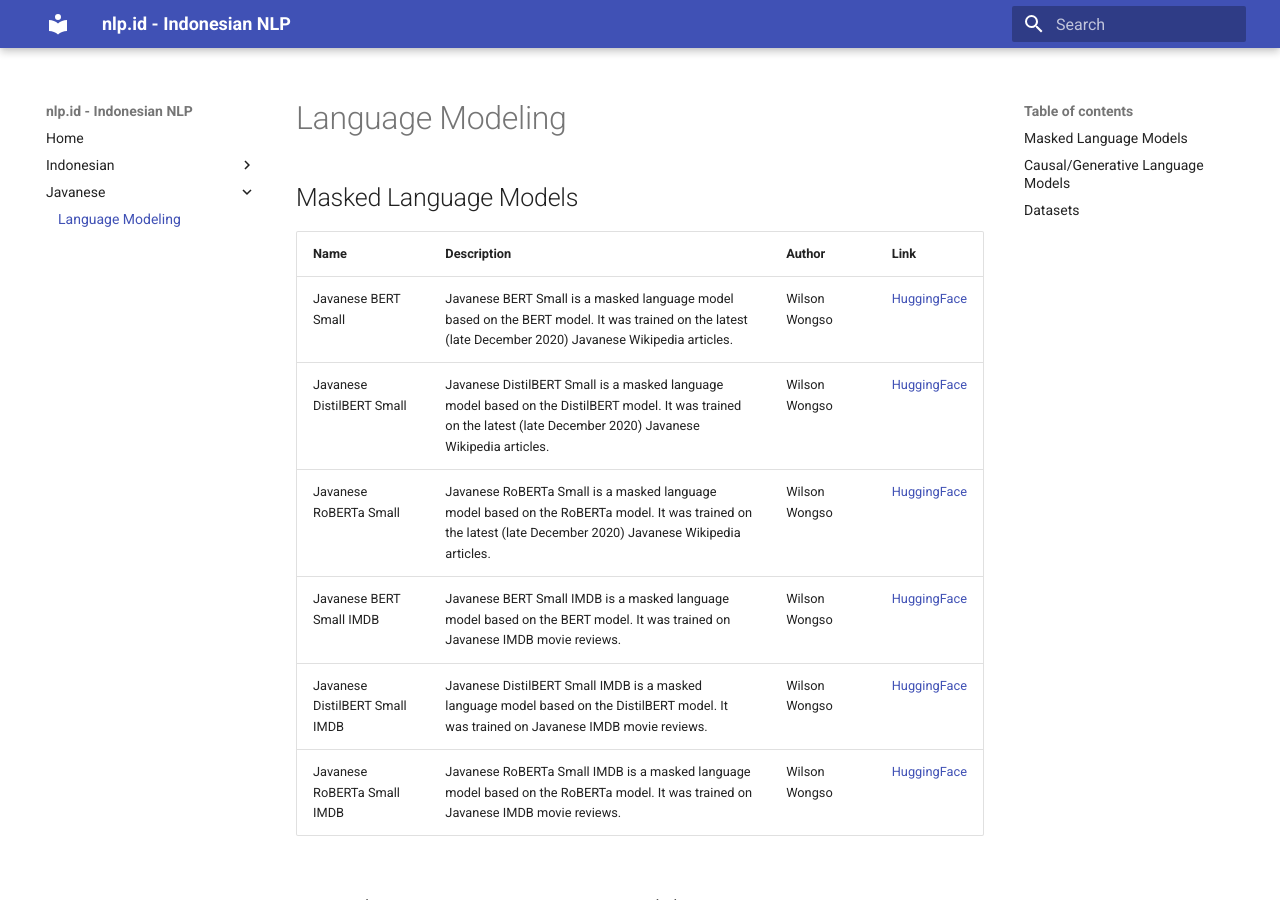
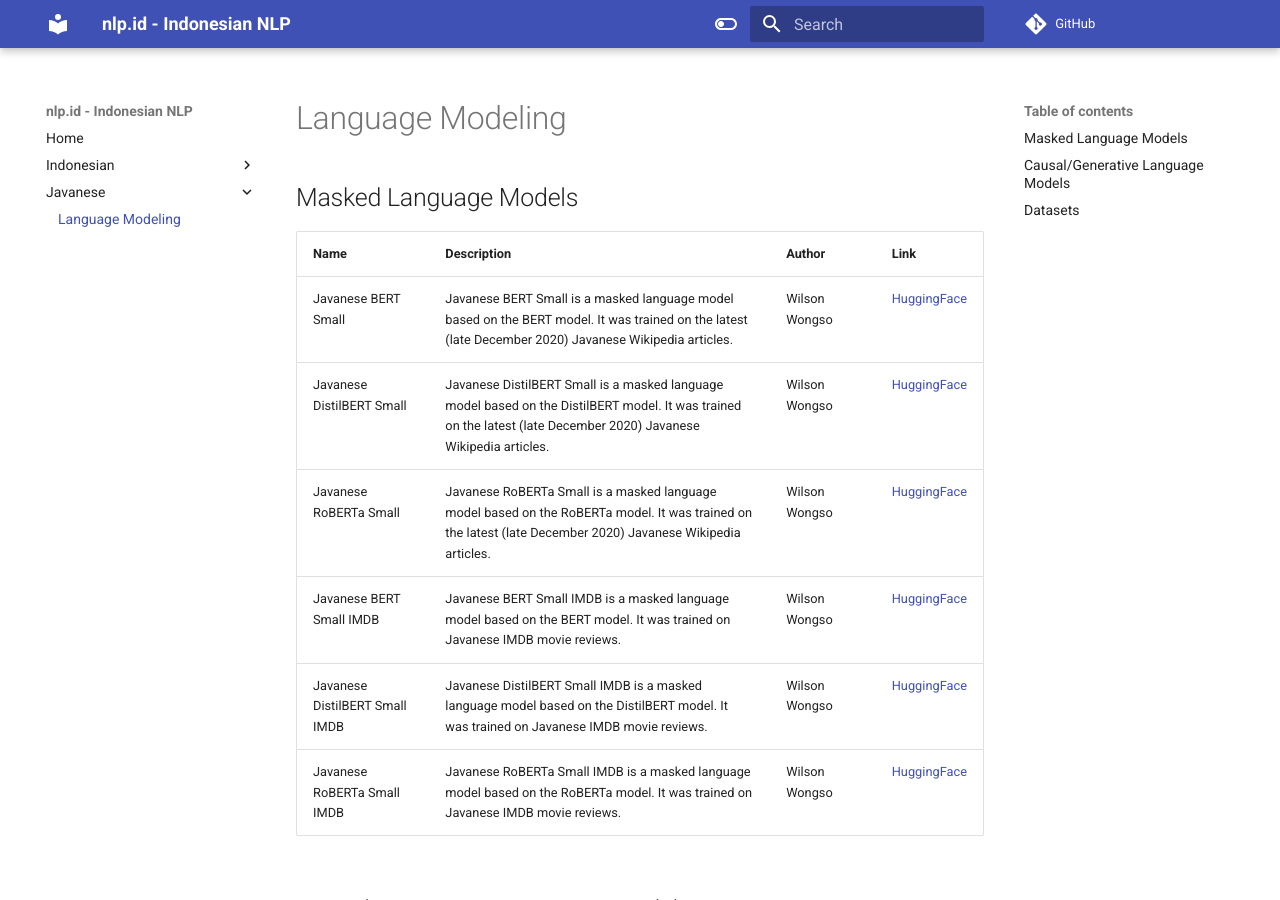
Before and after one commit to indonesian-nlp/nlp-resources, an MkDocs documentation site: the page built from docs/javanese/index.md, in a window 1280 px wide and 900 px high. Built offline with MkDocs 1.6.1 and Material for MkDocs 9.7.7, drawn with Linux system fonts in a browser that asks for light colours; comment, search, counter and statistics services are not loaded.

Commit message:
modified header, added dark theme

```diff
--- a/mkdocs.yml
+++ b/mkdocs.yml
@@ -1,3 +1,19 @@
 site_name: nlp.id - Indonesian NLP
+repo_url: https://github.com/nlp-id/nlp-id.github.io
 theme:
   name: material
+  palette:
+    - media: "(prefers-color-scheme: light)"
+      scheme: default
+      primary: indigo
+      accent: indigo
+      toggle:
+        icon: material/toggle-switch-off-outline
+        name: Switch to dark mode
+    - media: "(prefers-color-scheme: dark)"
+      scheme: slate
+      primary: red
+      accent: red
+      toggle:
+        icon: material/toggle-switch
+        name: Switch to light mode
```
